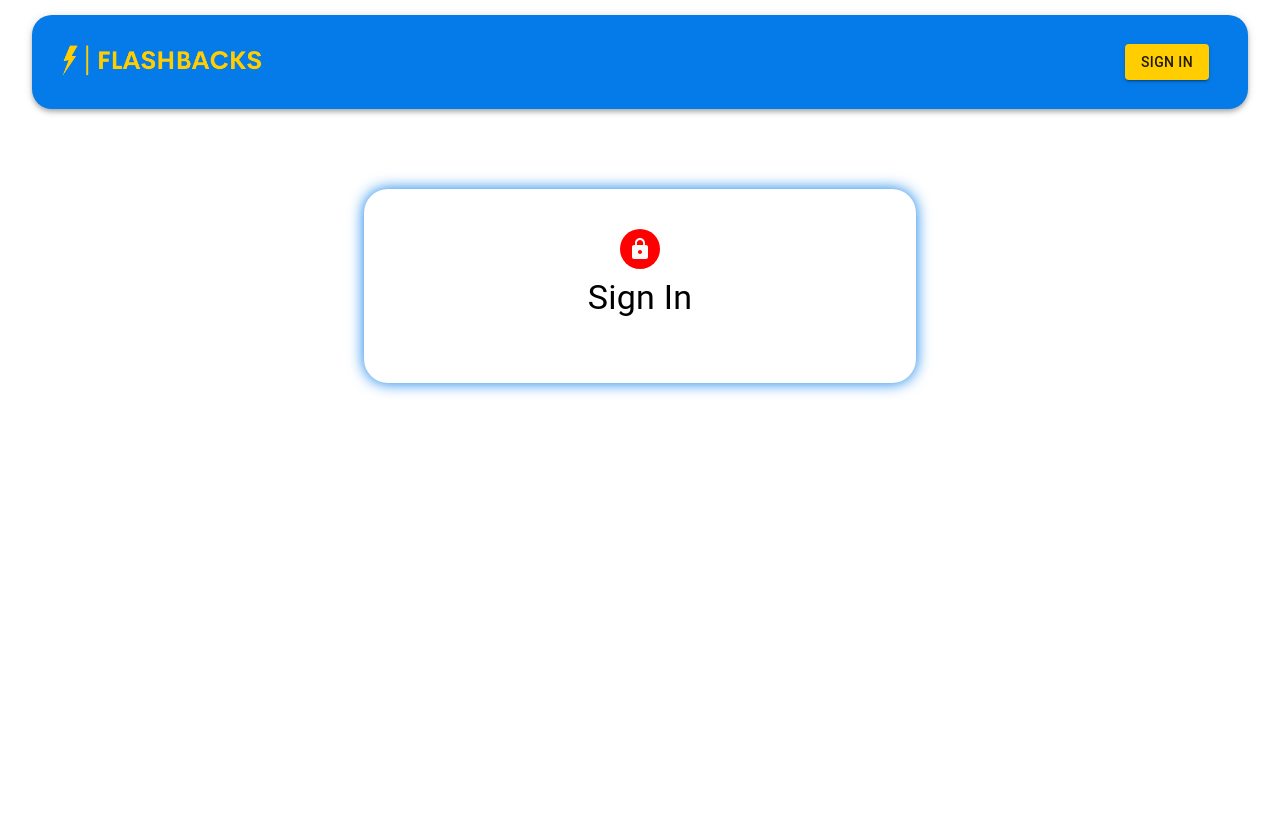
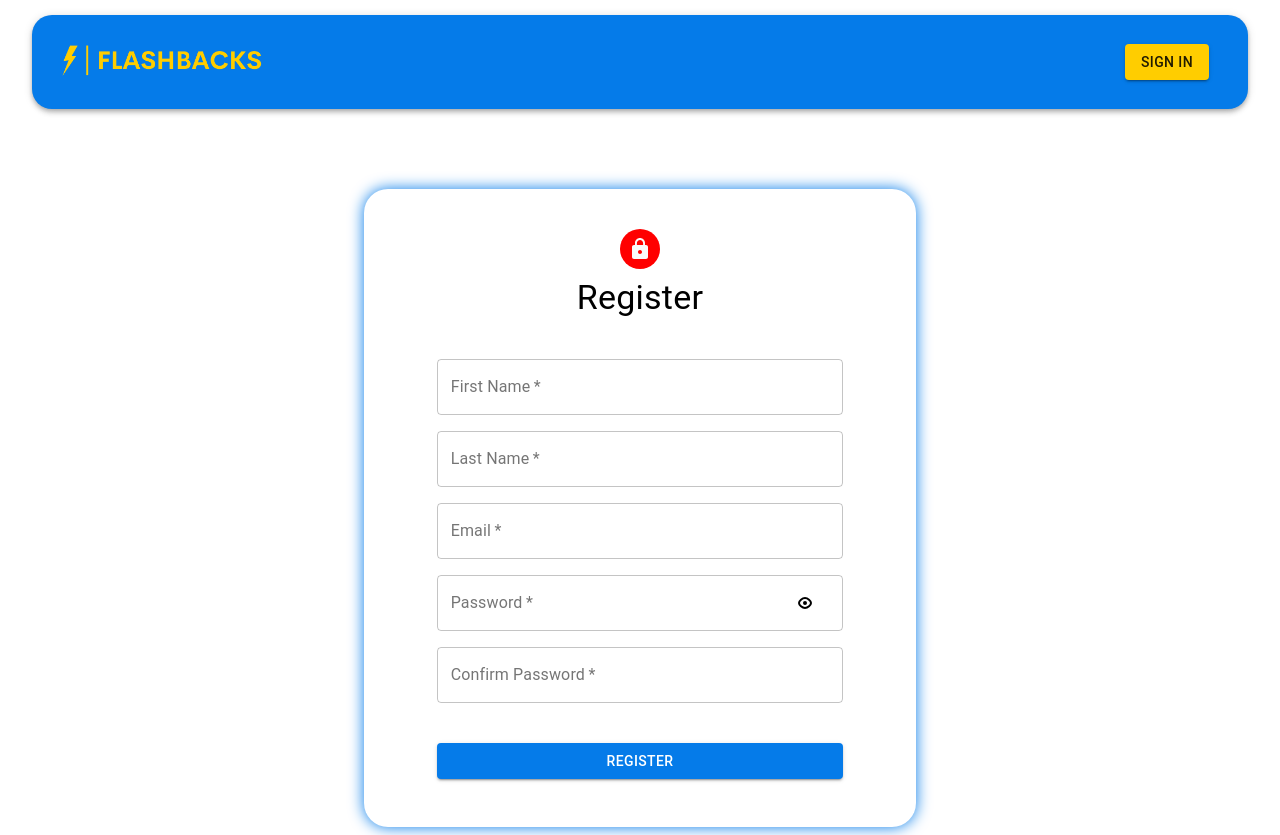
Before and after one commit to jeandre-visser/flashbacks, a React (Create React App) app in the folder frontend/: page /auth in a window 1280 px wide. Before the commit the page ends 800 px from the top, so only its background shows below. Built offline with nearby package versions, Linux system fonts and the light colour scheme; a web font is replaced by a local one.

Commit message:
Add text fields

```diff
--- a/frontend/src/components/Auth/Auth.js
+++ b/frontend/src/components/Auth/Auth.js
@@ -1,4 +1,4 @@
-import React from 'react';
+import React, { useState } from 'react';
 import { Avatar, Grid, Typography, Container, TextField, Button } from '@material-ui/core';
 import useStyles from './styles';
 import LockIcon from '@material-ui/icons/Lock';
@@ -8,18 +8,21 @@ const Auth = () => {
 
   const classes = useStyles();
 
-  const isRegister = false;
+  const isRegister = true;
 
   const handleOnSubmit = () => {
 
   }
 
-  const handleChange = () => {
+  const handleOnChange = () => {
 
   }
 
+  const [showPassword, setShowPassword] = useState(false);
+  const handlePassword = () => setShowPassword((prevPassword) => !prevPassword);
+
   return (
-    <Container component="main" maxWidth="sm">
+    <Container className={classes.main} maxWidth="sm">
       <div className={classes.page}>
         <Avatar className={classes.avatar}>
           <LockIcon />
@@ -28,17 +31,27 @@ const Auth = () => {
           {isRegister ? 'Register' : "Sign In"}
         </Typography>
         <form className={classes.form} onSubmit={handleOnSubmit} >
-          <Grid xs={12} md={8} container>
+          <Grid xs={12} md={10} container>
            {isRegister && (
             <>
-              <TextField
-                autoFocus
+              <Field
                 name="firstName"
                 label="First Name"
-                handleChange={handleChange} xs={6}
+                handleOnChange={handleOnChange}
+              />
+              <Field
+                name="lastName"
+                label="Last Name"
+                handleOnChange={handleOnChange}
               />
             </>
            )}
+           <Field name="email" label="Email" handleChange={handleOnChange} type="email" />
+           <Field name="password" label="Password" handleChange={handleOnChange} type={showPassword ? 'text' : 'password'} handlePassword={handlePassword} />
+           { isRegister && <Field name="confirmPassword" label="Confirm Password" handleOnChange={handleOnChange} type="password" />}
+           <Button type="submit" fullWidth variant="contained" className={classes.submitBtn} >
+              {isRegister ? "Register" : "Sign In"}
+           </Button>
           </Grid>
         </form>
       </div>
```
